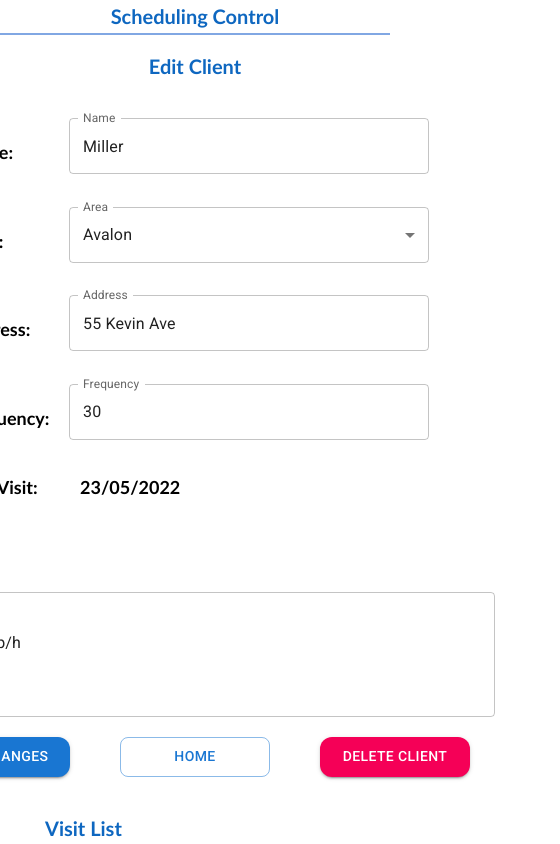
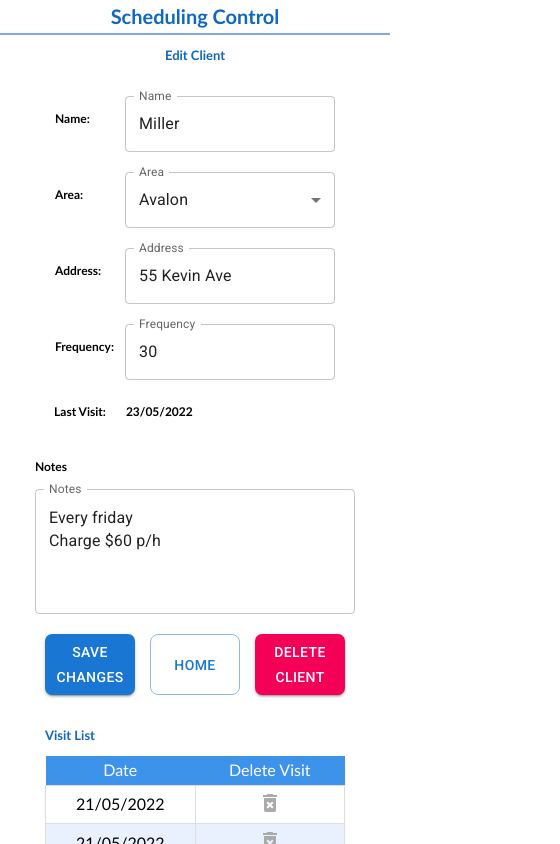
Before and after one commit to bravoarthur/schedule-control, a Next.js app: page /edit/0 in a window 390 px wide. Shown: the top 844 px of the page, 560 px wide, since content can reach past the window. Built offline with nearby package versions, Linux system fonts and the light colour scheme; a web font is replaced by a local one.

Commit message:
styled edit

```diff
--- a/src/common/Title/Title.module.scss
+++ b/src/common/Title/Title.module.scss
@@ -5,6 +5,7 @@
     display: flex;
     justify-content: center;
     border-bottom: solid 2.5px rgba(129, 167, 227, 0.992);
+    width: 100%;
 
 
     h1 {
--- a/src/pages/edit/EditPage.module.scss
+++ b/src/pages/edit/EditPage.module.scss
@@ -1,8 +1,11 @@
+@import 'styles/var';
+@import 'styles/breakpoints';
+
+
 .editContainer {
     display: flex;
     flex-direction: column;
     align-items: center;
-    max-width: 1000px;
     margin: auto;
     gap: 20px;
 
@@ -10,8 +13,24 @@
         font-family: 'Trebuchet MS', 'Lucida Sans Unicode';
         color: rgb(14, 103, 192);
         font-size: 20px;
-       }
+    }
+
+    @media (max-width: $desktop_xsm) {
+        width: 600px;
+        h3 {
+            font-size: 14px;
+        }
+    }
+
+    @media (max-width: $mobile) {
+        width: 300px;
+        h3 {
+            font-size: 13px;
+        }
+    }
+
 }
+
 
 .divInput {
     display: flex;
@@ -23,19 +42,56 @@
         font-size: 18px;
         width: 18%;
     }
+
+    @media (max-width: $desktop_xsm) {
+        min-width: 400px;
+
+        h4 {
+            font-size: 14px;
+            width: 20%
+        }
+    }
+
+    @media (max-width: $mobile) {
+        min-width: 350px;
+        h4 {
+            font-size: 12px;
+            width: 20%
+        }
+    }
+
 }
 
 .divLastVisit {
     display: flex;
     min-width: 600px;
-    justify-content: flex-start;
-    margin-left: 130px;
+    justify-content: center;
+
+    .h4LastVisit {
+        width: 60%;
+        margin-left: 20px;
+    }
 
     h4{
         font-family: 'Trebuchet MS', 'Lucida Sans Unicode';
         font-size: 18px;
-        width: 20%;
         margin: 5px 0;
+    }
+
+    @media (max-width: $desktop_xsm) {
+        min-width: 400px;
+
+        h4 {
+            font-size: 14px;
+        }
+    }
+
+    @media (max-width: $mobile) {
+        min-width: 350px;
+
+        h4 {
+            font-size: 12px;
+        }
     }
 }
 
@@ -49,15 +105,40 @@
         font-family: 'Trebuchet MS', 'Lucida Sans Unicode';
         font-size: 18px;
     }
+
+    @media (max-width: $desktop_xsm) {
+        min-width: 350px;
+
+        h4 {
+            font-size: 14px;
+        }
+    }
+
+    @media (max-width: $mobile) {
+        min-width: 320px;
+        h4 {
+            font-size: 12px;
+        }
+    }
+
 }
 
 .divButton {
 
     display: flex;
-    gap: 50px;
+    justify-content: space-between;
+    width: 600px;
 
+    @media (max-width: $desktop_xsm) {
+        width: 400px;
+    }
 
+    @media (max-width: $mobile) {
+        width: 300px
+
+    }
 }
+
 
 .visitTable {
 
@@ -97,3 +178,19 @@
     color: #aaa;
     font-size: 22pt;
 }
+
+
+.btn {
+
+    width: 150px;
+    @media (max-width: $desktop_xsm) {
+        width: 110px;
+        font-size: 9px;
+    }
+
+    @media (max-width: $mobile) {
+        width: 90px;
+        font-size: 7px;
+        padding: 3px 5px;
+    }
+}
--- a/src/pages/edit/[id].tsx
+++ b/src/pages/edit/[id].tsx
@@ -148,7 +148,7 @@ function EditPage(props: TClient ) {
 
             <div className={style.divLastVisit}>
                 <h4>Last Visit: </h4>
-                <h4>{lastVisit}</h4>
+                <h4 className={style.h4LastVisit}>{lastVisit}</h4>
             </div>
 
 
@@ -167,13 +167,13 @@ function EditPage(props: TClient ) {
 
 
             <div className={style.divButton}>
-                <Button variant="contained" sx={{width: '150px', borderRadius: '12px'}} onClick={_handleSaveClient}>Save Changes</Button>
+                <Button variant="contained" className={style.btn} sx={{borderRadius: '7px'}} onClick={_handleSaveClient}>Save Changes</Button>
 
                 <NextLink passHref href='/'>
-                  <Button variant="outlined" sx={{width: '150px', height: '40px', borderRadius: '8px', ":hover": {backgroundColor: 'rgb(128 173 217 / 14%)'}}}>Home</Button>
+                  <Button variant="outlined" className={style.btn} sx={{ borderRadius: '8px', ":hover": {backgroundColor: 'rgb(128 173 217 / 14%)'}}}>Home</Button>
                 </NextLink>
 
-                <Button sx={{width: '150px', backgroundColor: '#f50057', borderRadius: '12px'}} variant="contained" color="error" onClick={_handleDeleteClient}>Delete Client</Button>
+                <Button className={style.btn} sx={{ backgroundColor: '#f50057', borderRadius: '7px'}} variant="contained" color="error" onClick={_handleDeleteClient}>Delete Client</Button>
             </div>
 
             <div>
--- a/src/styles/_breakpoints.scss
+++ b/src/styles/_breakpoints.scss
@@ -1,3 +1,3 @@
-$mobile: 768px;
+$mobile: 700px;
 $desktop_xsm: 980px;
 $desktop_md: 1280px;
```
Also changed, not shown: src/pages/addClient/AddClient.module.scss (+30 -1 lines), src/pages/editArea/EditArea.module.scss (+12 -18 lines), src/index.css (line endings or trailing spaces), src/pages/_app.js (line endings or trailing spaces).
